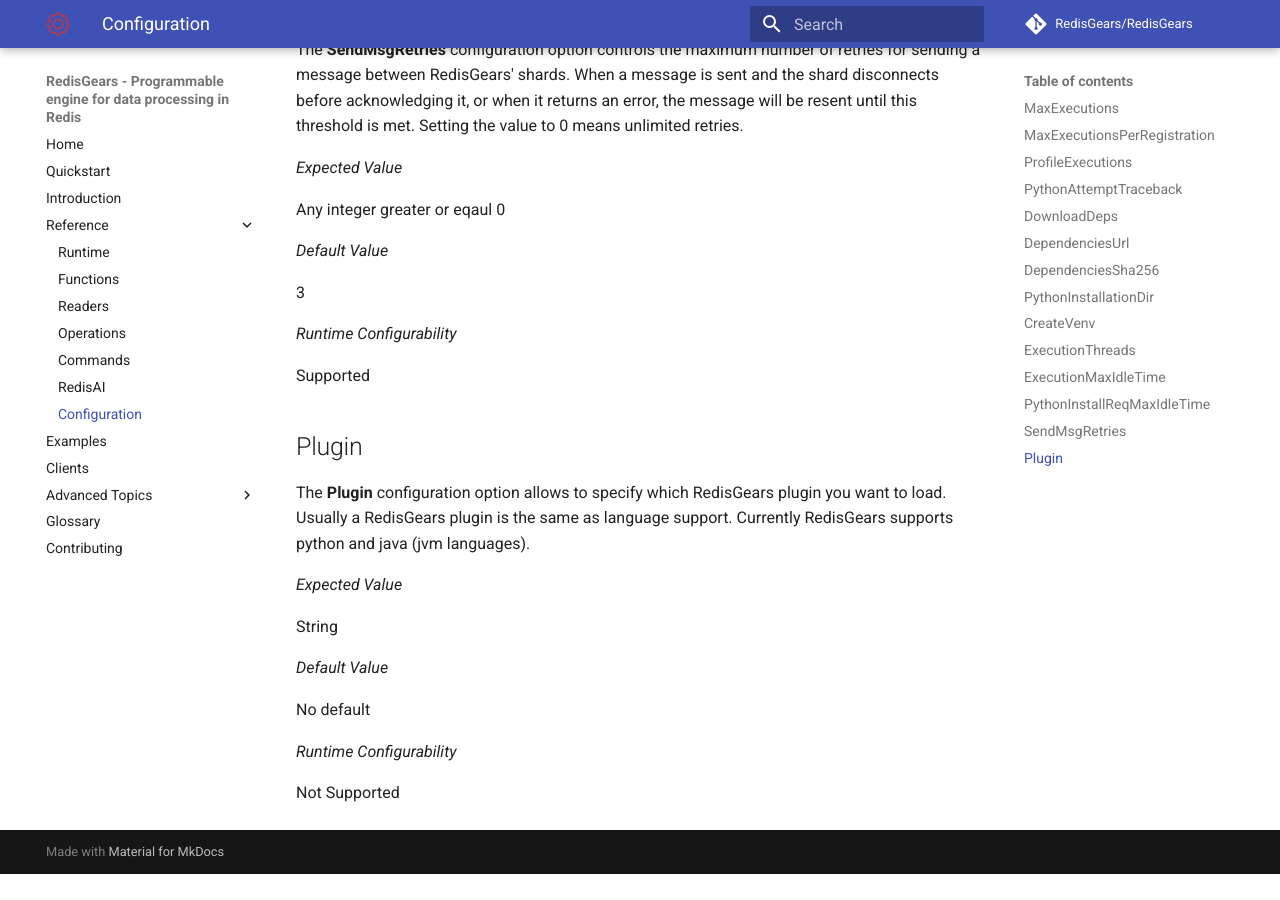
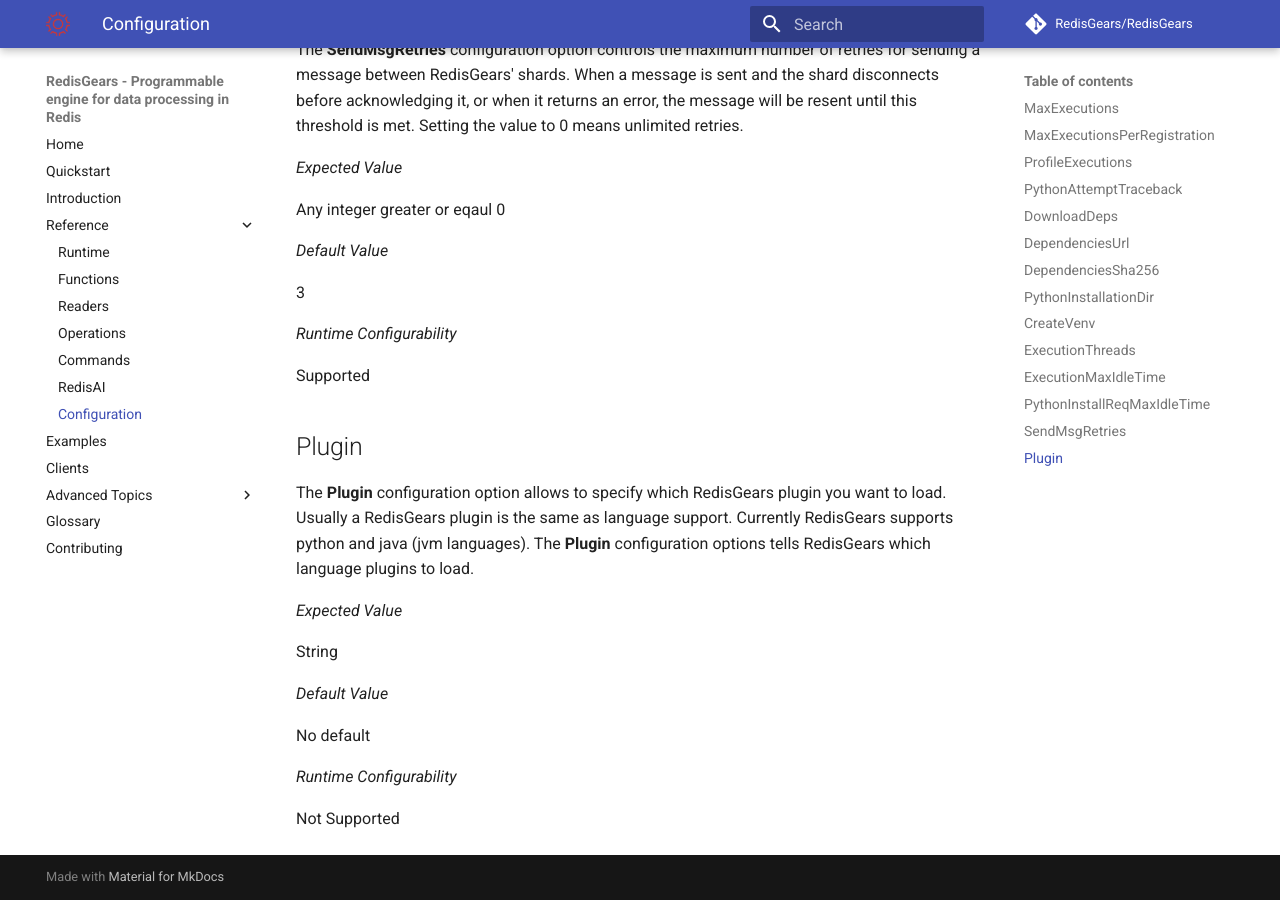
Before and after one commit to RedisGears/RedisGears, an MkDocs documentation site: the page built from docs/configuration.md, in a window 1280 px wide and 900 px high, scrolled down 6526 px. Built offline with MkDocs 1.6.1 and Material for MkDocs 9.7.7, drawn with Linux system fonts in a browser that asks for light colours; comment, search, counter and statistics services are not loaded; before the commit the page ends 7400 px from its top, so only the background shows below that.

Commit message:
Review fixes

```diff
--- a/docs/configuration.md
+++ b/docs/configuration.md
@@ -255,7 +255,7 @@
 Supported
 
 ## Plugin
-The **Plugin** configuration option allows to specify which RedisGears plugin you want to load. Usually a RedisGears plugin is the same as language support. Currently RedisGears supports python and java (jvm languages).
+The **Plugin** configuration option allows to specify which RedisGears plugin you want to load. Usually a RedisGears plugin is the same as language support. Currently RedisGears supports python and java (jvm languages). The **Plugin** configuration options tells RedisGears which language plugins to load.
 
 _Expected Value_
 
```
